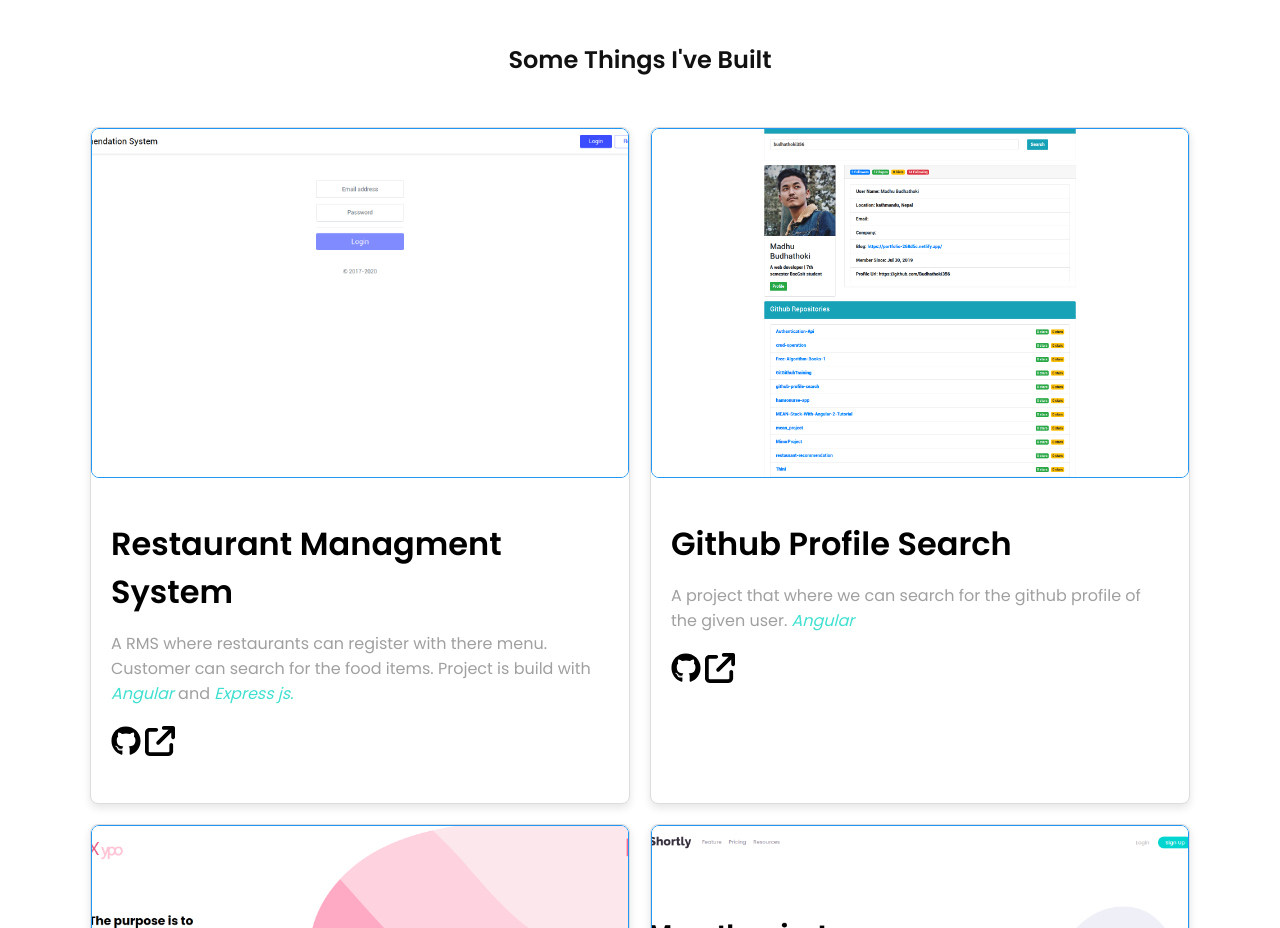
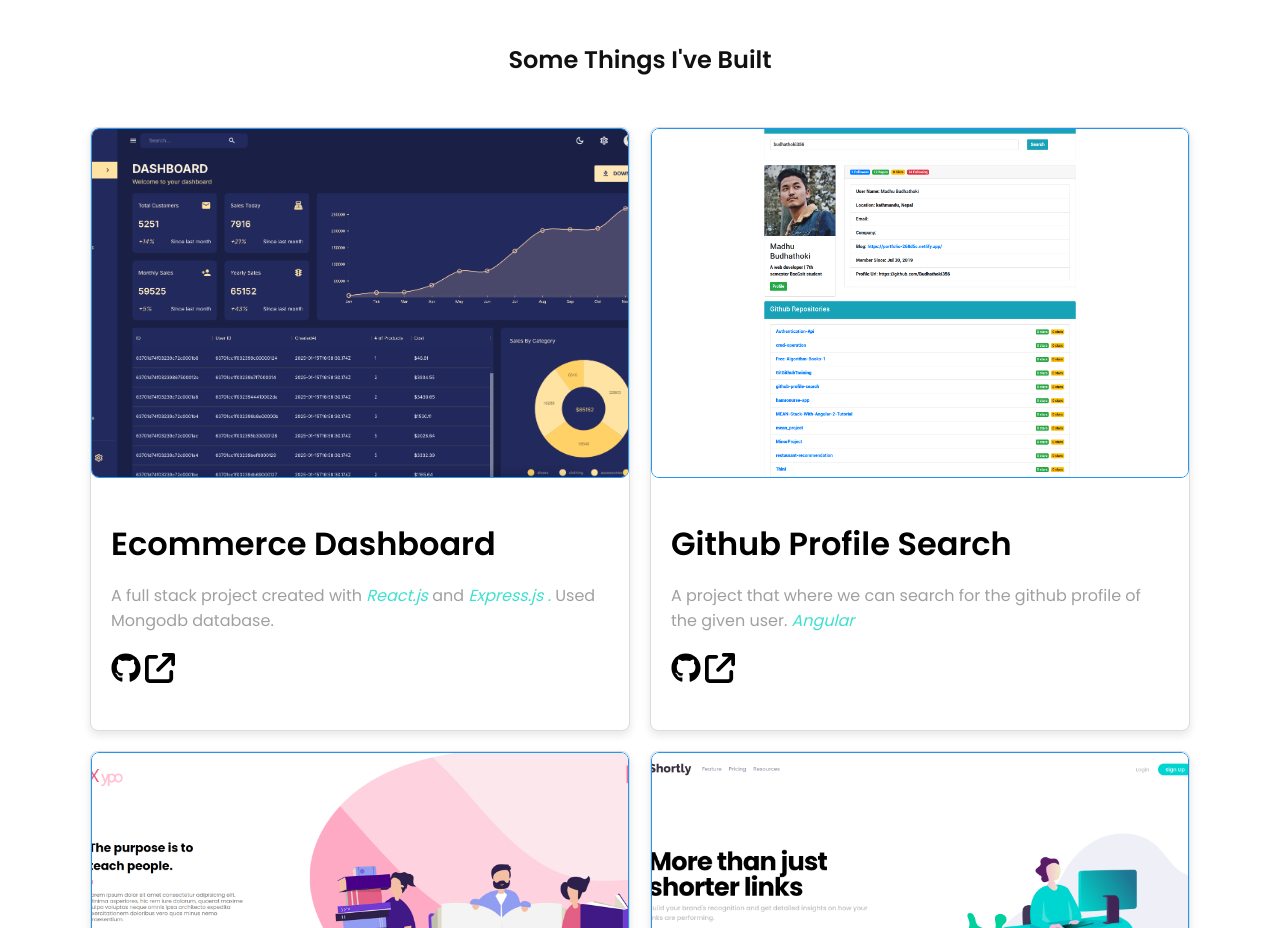
Before and after one commit to Budhathoki356/portfolio-v2, a website: page index.html in a window 1280 px wide. Shown: the part 2720-3648 px from the top of the page. Drawn offline with nearby package versions, Linux system fonts and the light colour scheme.

Commit message:
added new project

```diff
--- a/index.html
+++ b/index.html
@@ -134,22 +134,22 @@
       </div>
       <div class="content">
         <div class="projectBx">
-          <img src="./images/project3.png" alt="" />
+          <img src="./images/project4.png" alt="" />
           <div class="projectBx-inner">
-            <h2>Restaurant Managment System</h2>
+            <h2>Ecommerce Dashboard</h2>
             <p>
-              A RMS where restaurants can register with there menu. Customer can
-              search for the food items. Project is build with
-              <em style="color: turquoise"> Angular </em> and
-              <em style="color: turquoise"> Express js. </em>
+              A full stack project created with
+              <em style="color: turquoise"> React.js </em> and
+              <em style="color: turquoise"> Express.js .</em>
+              Used Mongodb database.
             </p>
             <div class="links">
               <a
-                href="https://github.com/Budhathoki356/restaurant-recommendation"
+                href="https://github.com/Budhathoki356/FullStack-AdminDashboard"
                 target="_blank"
                 ><img src="icons/github-brands-solid.svg" alt=""
               /></a>
-              <a href="https://client-rms.herokuapp.com/login" target="_blank"
+              <a href="https://fullstack-dashboard-client.onrender.com" target="_blank"
                 ><img src="icons/arrow-up-right-from-square-solid.svg" alt=""
               /></a>
             </div>
```
Also changed, not shown: images/project4.png (added).
